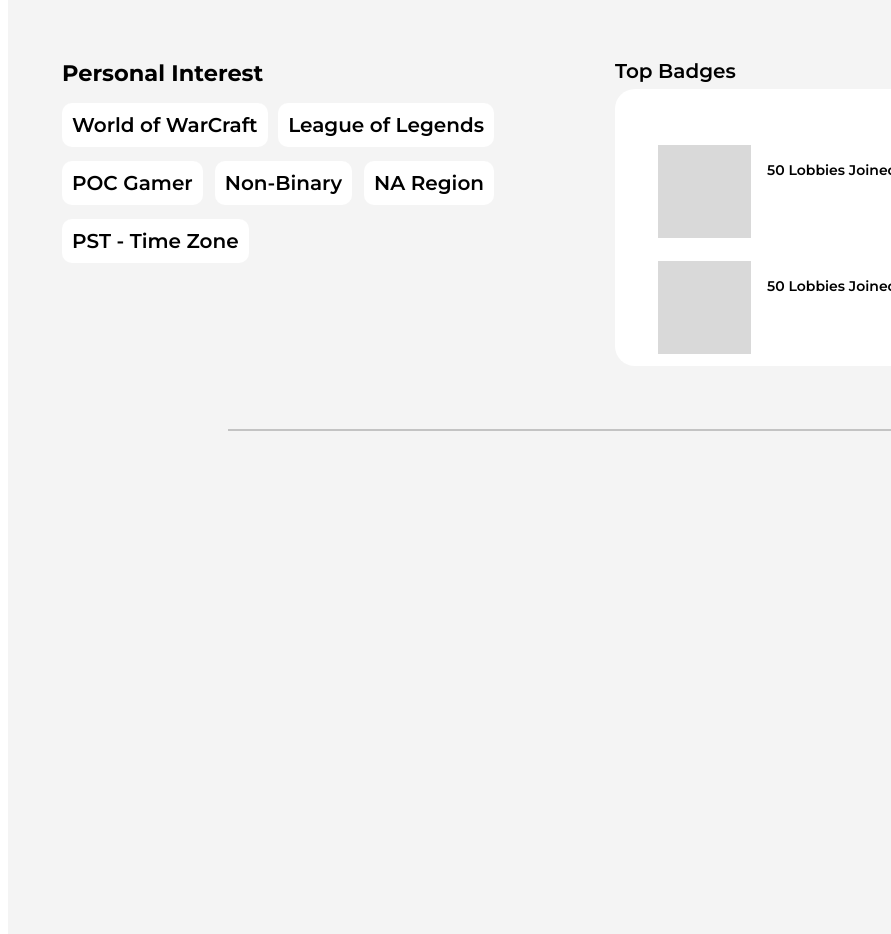
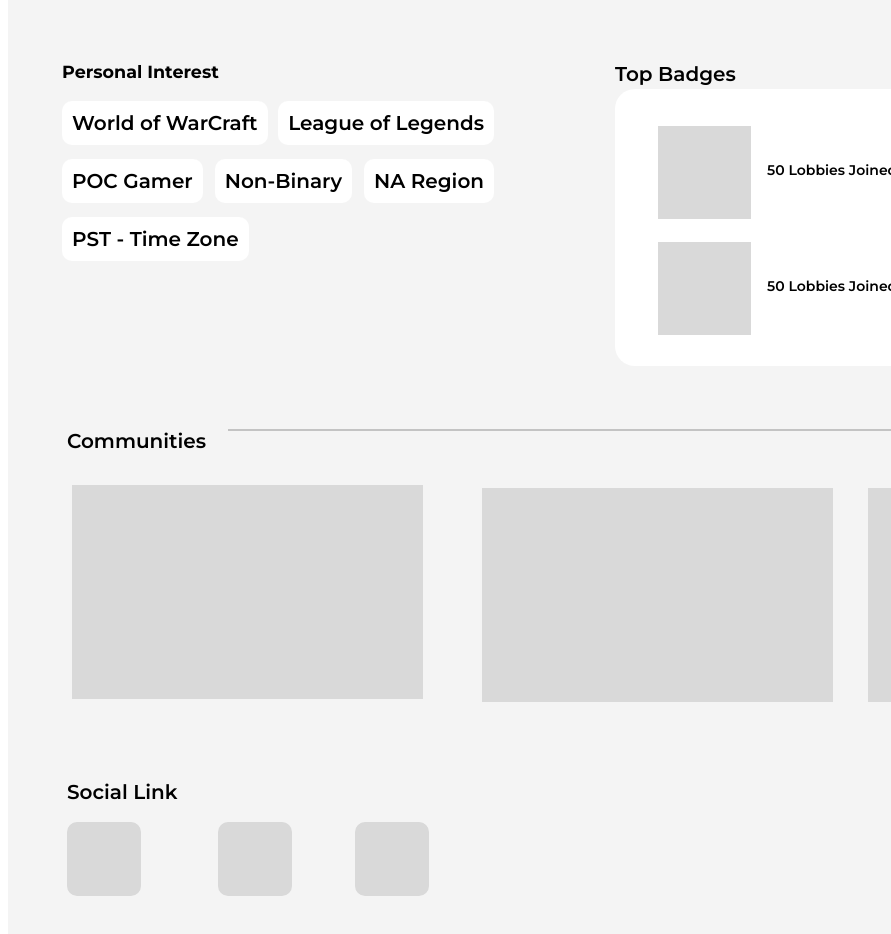
Before and after one commit to king-kapi/kapi-web, a Next.js app: page /UserProfile in a window 1280 px wide. Shown: the part 540-1474 px from the top of the page, without its empty margins (389-1280 px from the left). Built offline with nearby package versions, Linux system fonts and the light colour scheme; no server answers.

Commit message:
user page

```diff
--- a/pages/UserProfile.tsx
+++ b/pages/UserProfile.tsx
@@ -10,7 +10,7 @@ export default function UserProfile() {
                 <p className={styles.description}>Lorem ipsum dolor sit amet, consectetur adipiscing elit, sed do eiusmod tempor incididunt ut labore et dolore magna aliqua. Ut enim ad minim veniam, quis nostrud exercitation ullamco laboris nisi ut aliquip ex ea commodo consequat.</p>
 
                 <div className={styles.header2}>
-                    <h2> Personal Interest </h2>
+                    <h3> Personal Interest </h3>
                     <div className={styles.Tags}>
                         <h3 className={styles.Tag}>World of WarCraft</h3>
                         <h3 className={styles.Tag}>League of Legends</h3>
@@ -20,19 +20,31 @@ export default function UserProfile() {
                         <h3 className={styles.Tag}>PST - Time Zone</h3>
                     </div>
                 </div>
-                <h2 className={styles.header3}>Top Badges</h2>
+                <h3 className={styles.header3}>Top Badges</h3>
                 <div className={styles.badgeContainer}></div>
-                <h3 className={styles.badgeImage}></h3>
-                <h3 className={styles.badgeImage2}></h3>
-                <h3 className={styles.badgeImage3}></h3>
-                <h3 className={styles.badgeImage4}></h3>
-                <h4 className={styles.badgeNames}>50 Lobbies Joined</h4>
-                <h4 className={styles.badgeNames2}>Support God Top .3% Support in all games</h4>
-                <h4 className={styles.badgeNames3}>Friendly Buddy Top 10% Buddy who Joins Lobbies</h4>
-                <h4 className={styles.badgeNames4}>50 Lobbies Joined</h4>
+                <div className={styles.badgeImage} style={{top: 666 , left: 1047}}></div>
+                <div className={styles.badgeImage} style={{top: 666, left: 1317}} ></div>
+                <div className={styles.badgeImage} style={{top: 782, left: 1047}}></div>
+                <div className={styles.badgeImage} style={{top: 782, left: 1317}}></div>
+                <h4 className={styles.badgeNames} style={{top: 683 , left: 1156}}>50 Lobbies Joined</h4>
+                <h4 className={styles.badgeNames} style={{top: 683 , left: 1421}}>Support God Top .3% Support in all games</h4>
+                <h4 className={styles.badgeNames} style={{top: 793 , left: 1421}}>Friendly Buddy Top 10% Buddy who Joins Lobbies</h4>
+                <h4 className={styles.badgeNames} style={{top: 799 , left: 1156}}>50 Lobbies Joined</h4>
                 <div className={styles.line}></div>
+                <h1 className={styles.h4}>Communities</h1>
+                <div className={styles.communities} style={{top: 1025, left: 461}}></div>
+                <div className={styles.communities} style={{top: 1028, left: 871}}></div>
+                <div className={styles.communities} style={{top: 1028, left: 1257}}></div>
+
+                <h4 className={styles.socialHeader}>Social Link</h4>
+                <div className={styles.socialBadge} style={{top: 1362, left: 456}}></div>
+                <div className={styles.socialBadge} style={{top: 1362, left: 607}}></div>
+                <div className={styles.socialBadge} style={{top: 1362, left: 744}}></div>
+
+                <div className={styles.requestButton}>
+                    <h4 className={styles.request}>Send Request</h4>
+                </div>
         </div>
     );
   }
-
   export { UserProfile };
--- a/styles/UserProfile.module.css
+++ b/styles/UserProfile.module.css
@@ -133,35 +133,7 @@
     background: #D9D9D9;
 
 }
-.badgeImage2{
-    position: absolute;
-    width: 89px;
-    height: 93px;
-    left: 1317px;
-    top: 666px;
 
-    background: #D9D9D9;
-
-}
-.badgeImage3{
-    position: absolute;
-    width: 89px;
-    height: 93px;
-    left: 1317px;
-    top: 776px;
-
-    background: #D9D9D9;
-
-}
-.badgeImage4{
-    position: absolute;
-    width: 93px;
-    height: 93px;
-    left: 1047px;
-    top: 782px;
-    background: #D9D9D9;
-
-}
 .badgeNames{
     position: absolute;
     width: 145px;
@@ -176,48 +148,7 @@
     top: 683px;
 
 }
-.badgeNames2{
-    position: absolute;
-    width: 145px;
-    height: 47px;
-    font-family: 'Montserrat';
-    font-style: normal;
-    font-weight: 600;
-    font-size: 14px;
-    line-height: 17px;
-    color: #000000;
-    left: 1421px;
-    top: 683px;
 
-}
-.badgeNames3{
-    position: absolute;
-    width: 145px;
-    height: 47px;
-    font-family: 'Montserrat';
-    font-style: normal;
-    font-weight: 600;
-    font-size: 14px;
-    line-height: 17px;
-    color: #000000;
-    left: 1421px;
-    top: 793px;
-
-}
-.badgeNames4{
-    position: absolute;
-    width: 145px;
-    height: 47px;
-    font-family: 'Montserrat';
-    font-style: normal;
-    font-weight: 600;
-    font-size: 14px;
-    line-height: 17px;
-    color: #000000;
-    left: 1156px;
-    top: 799px;
-
-}
 .line{
     position: absolute;
     width: 982px;
@@ -226,3 +157,82 @@
     top: 969px;
     border: 1px solid rgba(0, 0, 0, 0.2);
 }
+
+.communities{
+    position: absolute;
+    width: 351px;
+    height: 214px;
+
+    background: #D9D9D9;
+}
+
+.h4 {
+    position: absolute;
+    width: 140px;
+    height: 24px;
+    left: 456px;
+    top: 956px;
+    font-family: 'Montserrat';
+    font-style: normal;
+    font-weight: 600;
+    font-size: 20px;
+    line-height: 24px;
+    color: #000000;
+
+}
+.socialBadge{
+    position: absolute;
+    width: 74px;
+    height: 74px;
+    background: #D9D9D9;
+    border-radius: 10px;
+}
+
+.socialHeader{
+    position: absolute;
+    width: 121px;
+    height: 24px;
+    left: 456px;
+    top: 1293px;
+
+    font-family: 'Montserrat';
+    font-style: normal;
+    font-weight: 600;
+    font-size: 20px;
+    line-height: 24px;
+
+    color: #000000;
+
+}
+
+.requestButton{
+    display: flex;
+    flex-direction: row;
+    align-items: flex-start;
+    padding: 10px;
+    gap: 10px;
+
+    position: absolute;
+    width: 162px;
+    height: 50px;
+    left: 1422px;
+    top: 1456px;
+
+    background: #7A7A7A;
+    border-radius: 10px;
+    }
+
+.request {
+    width: 142px;
+    height: 30px;
+
+    font-family: 'Montserrat';
+    font-style: normal;
+    font-weight: 500;
+    font-size: 20px;
+    line-height: 150%;
+    color: #FFFFFF;
+    flex: none;
+    order: 0;
+    flex-grow: 0;
+}
```
